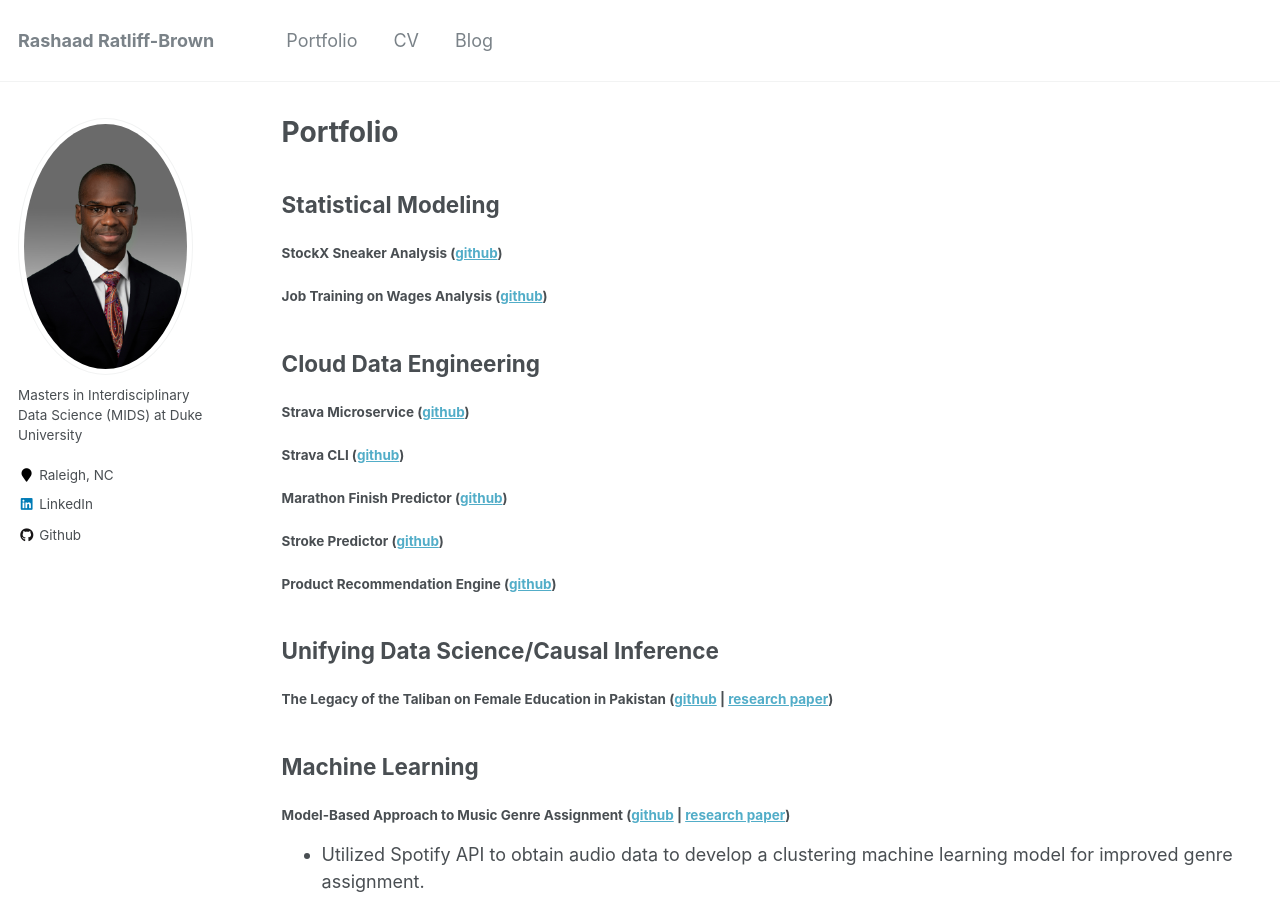
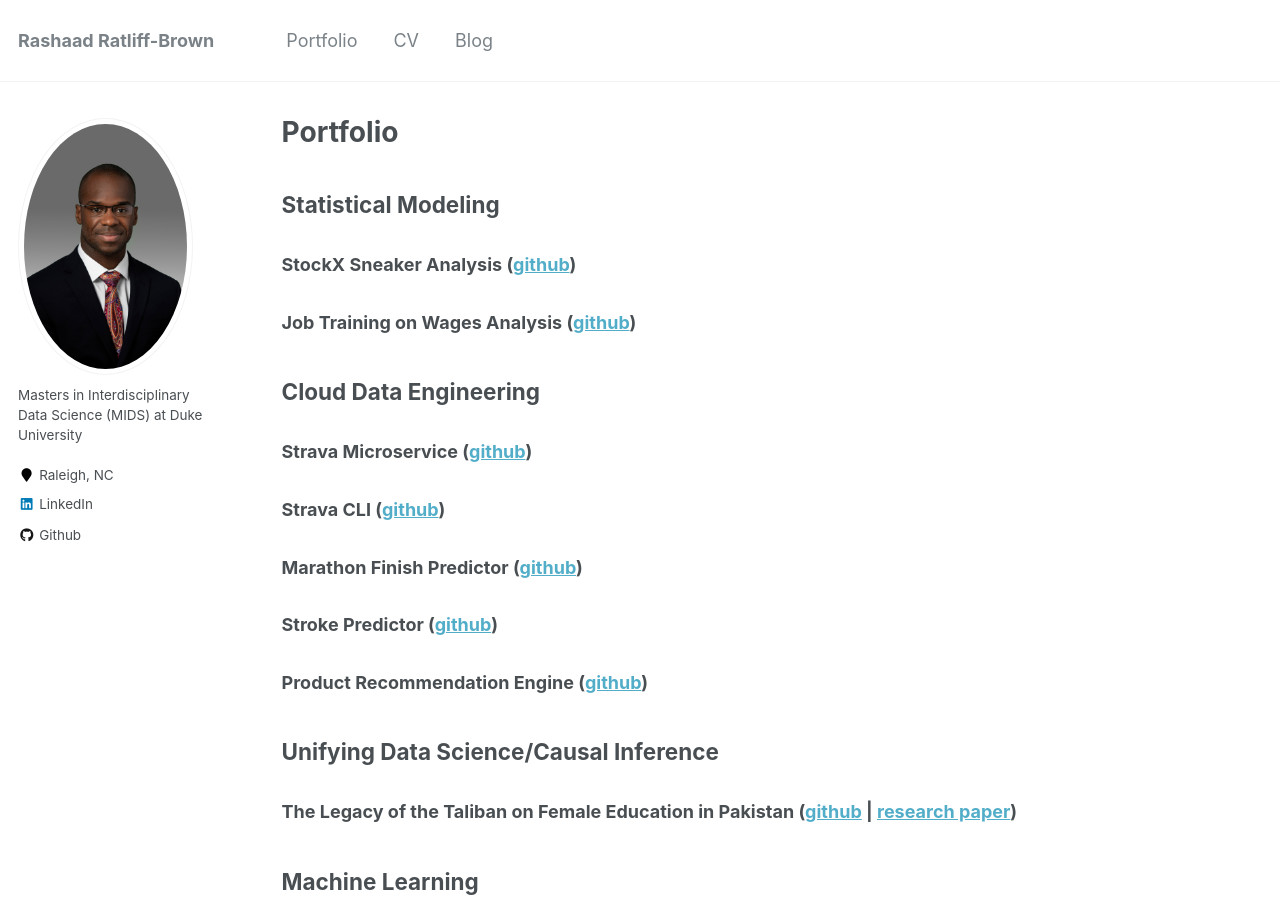
Before and after one commit to caratliff/caratliff.github.io, a Jekyll site: the page built from _pages/portfolio.md, in a window 1280 px wide and 900 px high. Built offline with Jekyll 4.4.1, drawn with Linux system fonts in a browser that asks for light colours.

```diff
--- a/_pages/portfolio.md
+++ b/_pages/portfolio.md
@@ -6,35 +6,35 @@ author_profile: true
 ---
 
 ## Statistical Modeling
-#### StockX Sneaker Analysis ([github](https://github.com/rmratliffbrown/final-stats-sneakers/blob/main/final-report.Rmd))
-#### Job Training on Wages Analysis ([github](https://github.com/rmratliffbrown/job-training-wages))
+### StockX Sneaker Analysis ([github](https://github.com/rmratliffbrown/final-stats-sneakers/blob/main/final-report.Rmd))
+### Job Training on Wages Analysis ([github](https://github.com/rmratliffbrown/job-training-wages))
 
 ## Cloud Data Engineering
-#### Strava Microservice ([github](https://github.com/rmratliffbrown/data-engineering-strava-api))
+### Strava Microservice ([github](https://github.com/rmratliffbrown/data-engineering-strava-api))
 
-#### Strava CLI ([github](https://github.com/rmratliffbrown/strava-cli))
+### Strava CLI ([github](https://github.com/rmratliffbrown/strava-cli))
 
-#### Marathon Finish Predictor ([github](https://github.com/rmratliffbrown/ml-marathon-finish-predictor))
+### Marathon Finish Predictor ([github](https://github.com/rmratliffbrown/ml-marathon-finish-predictor))
 
-#### Stroke Predictor ([github](https://github.com/rmratliffbrown/ml-stroke-predictor))
+### Stroke Predictor ([github](https://github.com/rmratliffbrown/ml-stroke-predictor))
 
-#### Product Recommendation Engine ([github](https://github.com/rmratliffbrown/Recommend))
+### Product Recommendation Engine ([github](https://github.com/rmratliffbrown/Recommend))
 
 ## Unifying Data Science/Causal Inference
-#### The Legacy of the Taliban on Female Education in Pakistan ([github](https://github.com/rmratliffbrown/uds-2022-ids-701-team-3) | [research paper](https://github.com/rmratliffbrown/uds-2022-ids-701-team-3/blob/main/40-docs/IDS-701_Final_Project_Report.pdf))
+### The Legacy of the Taliban on Female Education in Pakistan ([github](https://github.com/rmratliffbrown/uds-2022-ids-701-team-3) | [research paper](https://github.com/rmratliffbrown/uds-2022-ids-701-team-3/blob/main/40-docs/IDS-701_Final_Project_Report.pdf))
 
 ## Machine Learning
-#### Model-Based Approach to Music Genre Assignment ([github](https://github.com/rmratliffbrown/ml-genre-assignment) | [research paper](https://github.com/rmratliffbrown/ml-genre-assignment/blob/main/30_docs/final-report.pdf))
+### Model-Based Approach to Music Genre Assignment ([github](https://github.com/rmratliffbrown/ml-genre-assignment) | [research paper](https://github.com/rmratliffbrown/ml-genre-assignment/blob/main/30_docs/final-report.pdf))
   * Utilized Spotify API to obtain audio data to develop a clustering machine learning model for improved genre assignment.
 
 ## Mobile Application Development
-#### Mobile Passport ([github](https://github.com/rmratliffbrown/mobile-passport))
+### Mobile Passport ([github](https://github.com/rmratliffbrown/mobile-passport))
   * Developed a mobile application that allows visitors of NC state parks to log visits and gain quick access to park information.
 
 ## Duke Data Plus
-#### Plus Explorations Project ([read more](https://bigdata.duke.edu/projects/plus-programs-data-exploration/))
+### Plus Explorations Project ([read more](https://bigdata.duke.edu/projects/plus-programs-data-exploration/))
 
 ## Capstone
-#### Arria Boost: Sports Analytics Data Storytelling
+### Arria Boost: Sports Analytics Data Storytelling
   * Built a robust machine learning model to rank and predict the performance of NCAA Division I soccer teams (men and women).
   * Developed an interactive dashboard that serves as a tool for end-users to receive stats and narratives for well-informed sports decisions.
```
